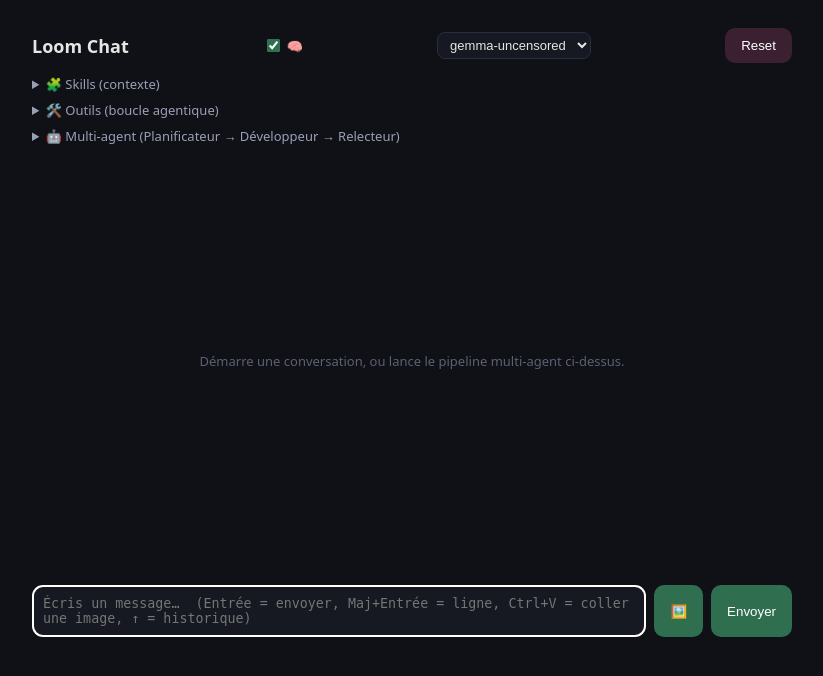
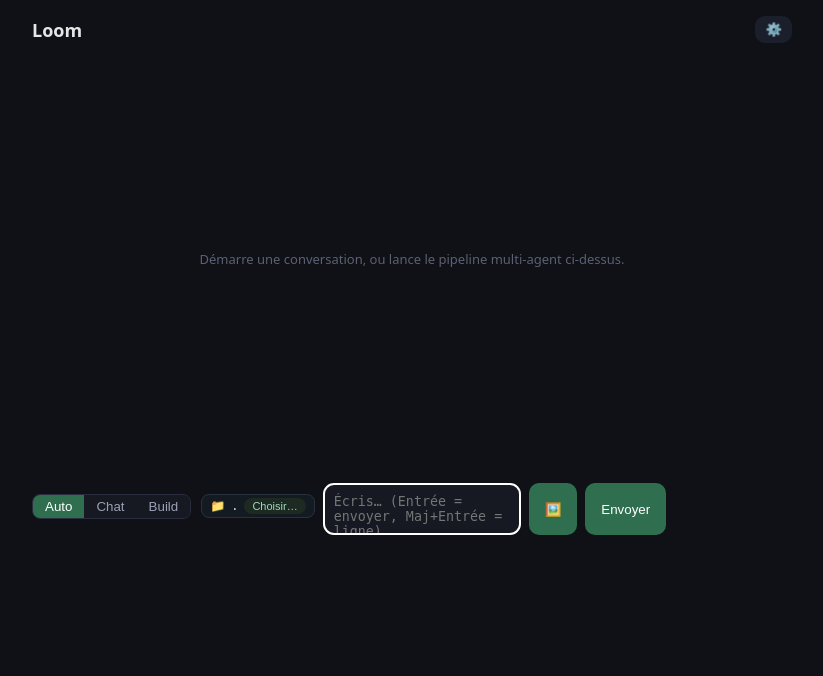
Before and after one commit to Tough-Respawn/loom, a Flask app: page / in a window 1280 px wide. Shown: the top 676 px of the page, without its empty margins (228-1051 px from the left). Run offline with Flask 3, Linux system fonts and the light colour scheme.

Commit message:
feat(ui): drawer réglages + barre de saisie unifiée (markup/CSS)

```diff
--- a/loom/web/templates/index.html
+++ b/loom/web/templates/index.html
@@ -134,40 +134,50 @@
     .run-info { align-self: flex-start; font-size: 12px; color: #cfe6da;
                 background: #131a22; border: 1px solid #28323e; border-radius: 8px;
                 padding: 3px 10px; font-family: ui-monospace, monospace; }
+    /* header minimal + drawer réglages + barre unifiée */
+    .topbar { display:flex; justify-content:space-between; align-items:center; }
+    .brand { font-size:18px; font-weight:600; }
+    .gear { background:#1b1f2b; padding:6px 10px; }
+    .drawer-scrim { position:fixed; inset:0; background:rgba(0,0,0,.5); z-index:9; }
+    .drawer { position:fixed; top:0; right:0; height:100vh; width:320px; max-width:88vw;
+              background:#11141d; border-left:1px solid #2a2d3e; z-index:10; padding:16px;
+              overflow:auto; display:flex; flex-direction:column; gap:12px;
+              box-shadow:-8px 0 24px rgba(0,0,0,.4); }
+    .drawer[hidden], .drawer-scrim[hidden] { display:none; }
+    .drawer-head { display:flex; justify-content:space-between; align-items:center; }
+    .drawer-section { display:flex; flex-direction:column; gap:4px; }
+    .drawer-label { font-size:12px; color:#8a93a6; }
+    .bar-controls { display:flex; align-items:center; gap:10px; flex-wrap:wrap; margin-bottom:6px; }
+    .seg { display:inline-flex; border:1px solid #2a2d3e; border-radius:8px; overflow:hidden; }
+    .seg button { background:#161922; color:#9aa0b4; padding:4px 12px; border-radius:0; }
+    .seg button.on { background:#2f6f4f; color:#fff; }
+    .workdir-chip { display:inline-flex; align-items:center; gap:6px; font-size:12px;
+                    color:#cfe6da; background:#131a22; border:1px solid #28323e;
+                    border-radius:8px; padding:3px 8px; font-family:ui-monospace,monospace; }
+    .workdir-chip #workdir-path { max-width:240px; overflow:hidden; text-overflow:ellipsis; white-space:nowrap; }
+    .workdir-chip button { background:#1d2a22; color:#9fd9bd; padding:2px 8px; font-size:11px; }
+    .workdir-chip.err { border-color:#6f2f3a; }
+    .bar-input { display:flex; gap:8px; }
   </style>
 </head>
 <body>
-  <h1>Loom Chat
-    <label id="thinking-toggle" title="Réflexion préalable du modèle (décoché = réponse directe, plus rapide)">
-      <input type="checkbox" id="thinking-cb" {% if thinking %}checked{% endif %}> 🧠
-    </label>
-    {% include "_models.html" %}
-    <button class="reset" id="reset-btn" type="button">Reset</button>
-  </h1>
+  <header class="topbar">
+    <span class="brand">Loom</span>
+    <button class="gear" id="settings-btn" type="button" title="Réglages">⚙️</button>
+  </header>
 
-  <details class="skills-box">
-    <summary>🧩 Skills (contexte)</summary>
-    {% include "_skills.html" %}
-  </details>
-
-  <details class="skills-box">
-    <summary>🛠️ Outils (boucle agentique)</summary>
-    {% include "_tools.html" %}
-    <div class="hint">Les outils ⚠️ (écriture/shell) modifient ton système — gardés par le mode permission.</div>
-  </details>
-
-  {% if pipeline %}
-  <details class="agents-box">
-    <summary>🤖 Multi-agent ({{ pipeline | map(attribute='role') | join(' → ') }})</summary>
-    <form id="run-form">
-      <textarea id="run-task" rows="2" placeholder="Tâche pour le pipeline multi-agent…"></textarea>
-      <input id="run-workspace" type="text" spellcheck="false"
-             placeholder="📁 Dossier cible (laisser vide = {{ workspace_dir }})"
-             title="Où les agents écrivent les fichiers pour ce run (workspace).">
-      <button id="run-btn" type="submit">Run multi-agent</button>
-    </form>
-  </details>
-  {% endif %}
+  <div class="drawer-scrim" id="drawer-scrim" hidden></div>
+  <aside class="drawer" id="settings-drawer" hidden aria-label="Réglages">
+    <div class="drawer-head"><strong>Réglages</strong>
+      <button class="gear" id="drawer-close" type="button" title="Fermer">✕</button></div>
+    <label id="thinking-toggle" title="Réflexion préalable (décoché = réponse directe)">
+      <input type="checkbox" id="thinking-cb" {% if thinking %}checked{% endif %}> 🧠 Réflexion</label>
+    <div class="drawer-section"><span class="drawer-label">Modèle</span>{% include "_models.html" %}</div>
+    <details class="skills-box" open><summary>🧩 Skills (contexte)</summary>{% include "_skills.html" %}</details>
+    <details class="skills-box" open><summary>🛠️ Outils & permissions</summary>{% include "_tools.html" %}
+      <div class="hint">Les outils ⚠️ (écriture/shell) modifient ton système — gardés par le mode permission.</div></details>
+    <button class="reset" id="reset-btn" type="button">Reset conversation</button>
+  </aside>
 
   <!-- Monté par Preact (loom/web/static/app.js) -->
   <div id="messages"></div>
@@ -175,10 +185,23 @@
   <div id="previewWrap"><img id="preview" alt="aperçu"><button type="button" id="clearImgBtn">✕</button></div>
 
   <form id="chat">
-    <textarea id="input" rows="2" placeholder="Écris un message…  (Entrée = envoyer, Maj+Entrée = ligne, Ctrl+V = coller une image, ↑ = historique)" autofocus></textarea>
-    <input type="file" id="file" accept="image/*" style="display:none">
-    <button type="button" id="fileBtn" title="Joindre une image">🖼️</button>
-    <button id="sendBtn" type="submit">Envoyer</button>
+    <div class="bar-controls">
+      <div class="seg" id="mode-seg" role="group" aria-label="Mode">
+        <button type="button" data-mode="auto" class="on">Auto</button>
+        <button type="button" data-mode="chat">Chat</button>
+        <button type="button" data-mode="build">Build</button>
+      </div>
+      <span class="workdir-chip" id="workdir-chip" title="Dossier cible des runs build">
+        📁 <span id="workdir-path">{{ workspace_dir }}</span>
+        <button type="button" id="pick-folder-btn">Choisir…</button>
+      </span>
+    </div>
+    <div class="bar-input">
+      <textarea id="input" rows="2" placeholder="Écris… (Entrée = envoyer, Maj+Entrée = ligne)" autofocus></textarea>
+      <input type="file" id="file" accept="image/*" style="display:none">
+      <button type="button" id="fileBtn" title="Joindre une image">🖼️</button>
+      <button id="sendBtn" type="submit">Envoyer</button>
+    </div>
   </form>
 
   <script id="loom-init" type="application/json">{{ init_json | safe }}</script>
```
